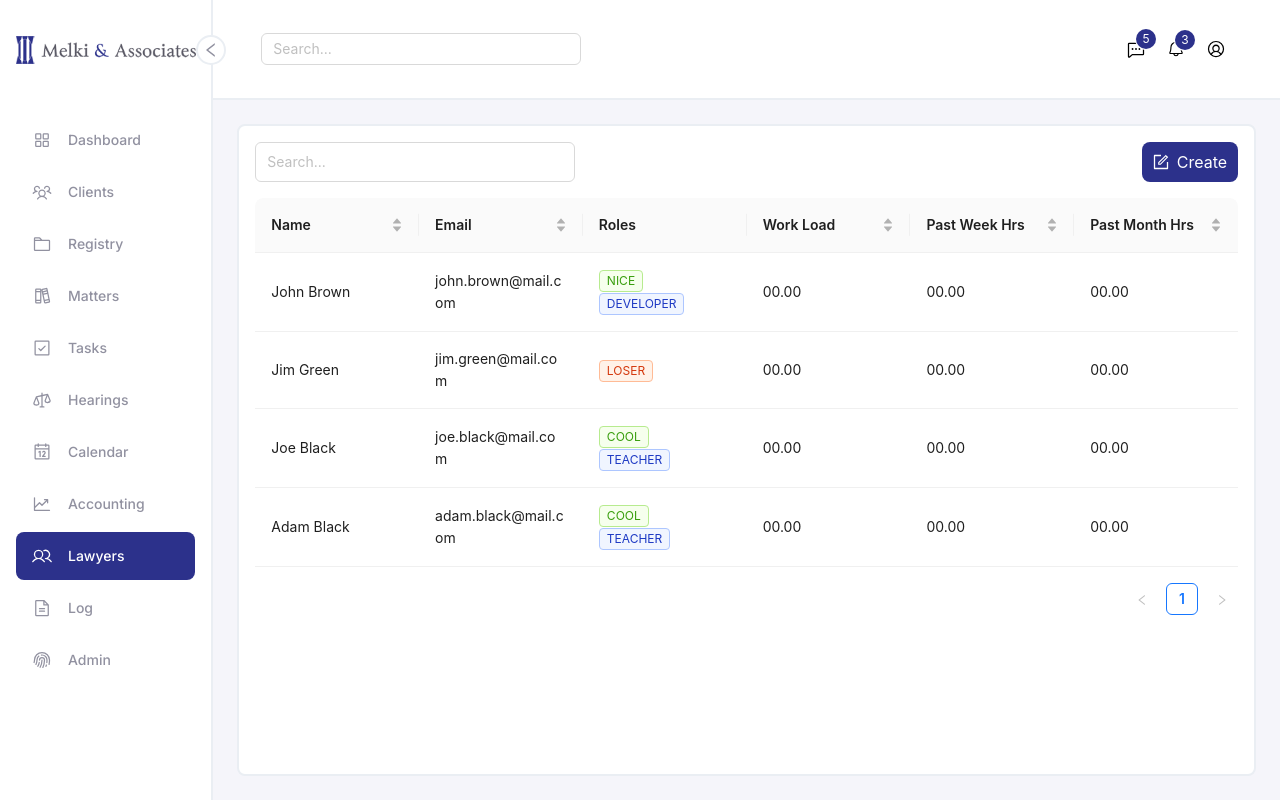
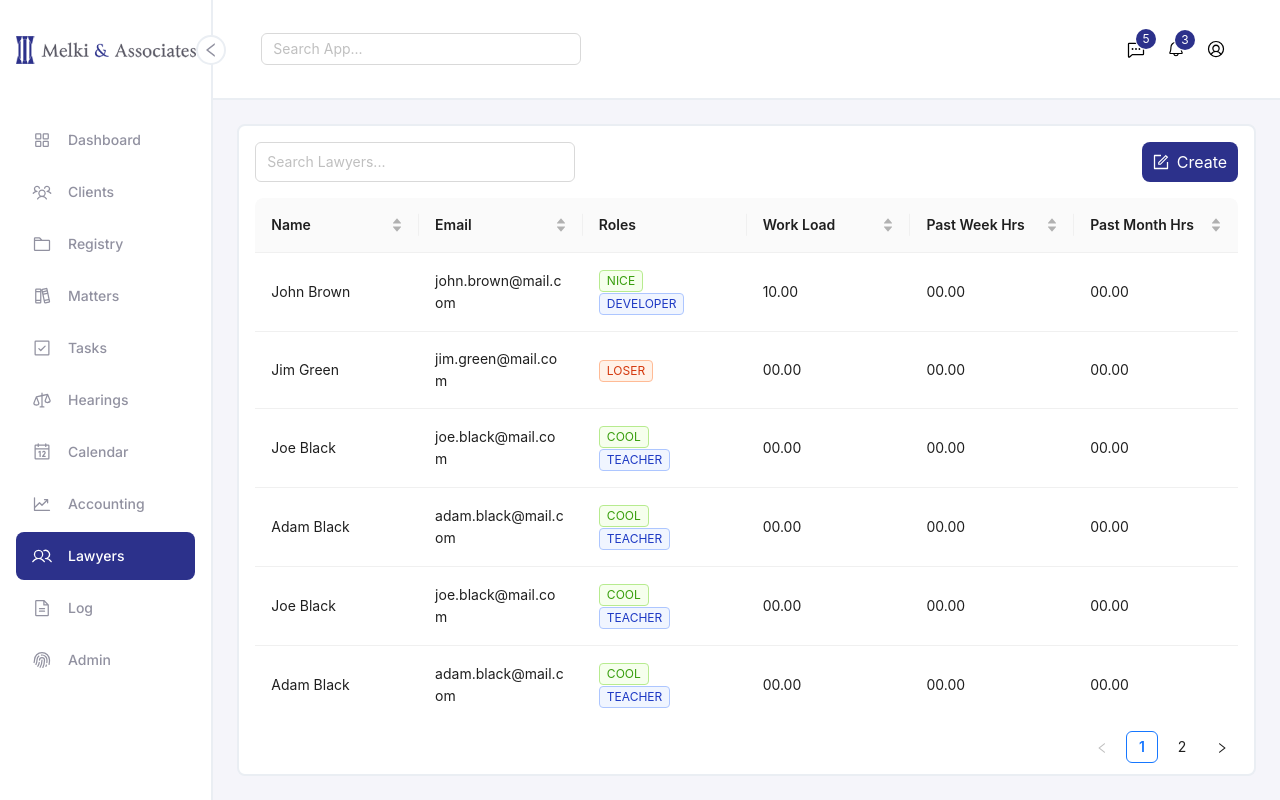
Before and after one commit to FK5/melki-poc, a Next.js app: page /dashboard/lawyers in a window 1280 px wide. Built offline with nearby package versions, Linux system fonts and the light colour scheme.

Commit message:
add drawer to lawyers page

```diff
--- a/package.json
+++ b/package.json
@@ -12,6 +12,7 @@
     "antd": "^5.15.3",
     "framer-motion": "^11.0.20",
     "next": "14.1.4",
+    "qs": "^6.12.0",
     "react": "^18",
     "react-dom": "^18",
     "react-icons": "^5.0.1"
--- a/src/app/components/CustomComponents/CustomButton.js
+++ b/src/app/components/CustomComponents/CustomButton.js
@@ -2,7 +2,7 @@ import { Button } from 'antd';
 import Link from 'next/link';
 import { ConfigProvider } from 'antd';
 
-export const CustomButton = ({ text, color, size, icon, classes, link }) => {
+export const CustomButton = ({ text, color, size, icon, classes, link, onClick }) => {
   if (link) {
     return (
       <Link href={link}>
@@ -10,7 +10,8 @@ export const CustomButton = ({ text, color, size, icon, classes, link }) => {
           className={`bg-${color} hover:bg-white hover:border-${color} hover:border-1 hover:text-[#2C318B] text-white ${classes}`}
           type="ghost"
           size={size}
-          icon={icon}>
+          icon={icon}
+          onClick={()=>onClick()}>
           {text}
         </Button>
       </Link>
@@ -21,7 +22,8 @@ export const CustomButton = ({ text, color, size, icon, classes, link }) => {
         className={`bg-${color} hover:bg-white hover:border-${color} hover:border-1 hover:text-${color} text-white ${classes}`}
         type="ghost"
         size={size}
-        icon={icon}>
+        icon={icon}
+        onClick={()=>onClick()}>
         {text}
       </Button>
     );
--- a/src/app/components/UserToolbar.js
+++ b/src/app/components/UserToolbar.js
@@ -11,7 +11,7 @@ import { primary } from "../variables/colors";
 export const UserToolbar = () => {
     return (
         <>
-            <CustomInput classes="w-80" placeholder="Search..." />
+            <CustomInput classes="w-80" placeholder="Search App..." />
             <div className="flex gap-2">
                 <div className="flex items-center justify-center rounded-full hover:bg-gray-200 h-8 w-8">
                     <Badge color={primary} count={5}>
--- a/src/app/components/actionButton.js
+++ b/src/app/components/actionButton.js
@@ -8,6 +8,6 @@ export default function ActionButton({ link, icon, classes, text, type }) {
     const router = useRouter()
     type
     return (
-        <Button className={`bg-${type} `+classes} icon={icon} onClick={() => router.push(link)}> {text} </Button>
+        <Button className={`bg-${type} `+classes} size='large' icon={icon} onClick={() => router.push(link)}> {text} </Button>
     )
 }
--- a/src/app/dashboard/lawyers/add/page.js
+++ b/src/app/dashboard/lawyers/add/page.js
@@ -1,6 +1,6 @@
 'use client'
 import { Typography } from 'antd';
-import { Input, Button } from 'antd';
+import { Input } from 'antd';
 import { FormOutlined } from '@ant-design/icons';
 import { IoMdArrowRoundBack } from "react-icons/io";
 import ActionButton from '@/app/components/actionButton';
--- a/src/app/dashboard/lawyers/page.js
+++ b/src/app/dashboard/lawyers/page.js
@@ -1,26 +1,170 @@
-'use client'
+'use client';
 import React from 'react';
+import { Typography } from 'antd';
+
 import { Table, Tag, Input } from 'antd';
 import { FormOutlined } from '@ant-design/icons';
 import { CustomButton } from '@/app/components/CustomComponents/CustomButton';
 import { CustomInput } from '@/app/components/CustomComponents/CustomInput';
 
+import { useState, useEffect, useRef } from 'react';
+
+import { Drawer } from 'antd';
+import ActionButton from '@/app/components/actionButton';
 // add these to divs flex-shrink-0 flex-grow-0 flex-basis-auto
 
 export default function Lawyers() {
+  const { Title } = Typography;
+  const { TextArea } = Input;
+
+  const [data, setData] = useState();
+  const [loading, setLoading] = useState(false);
+  const [h, setH] = useState(0);
+
+  const [drawerOpen, setDrawerOpen] = useState(false);
+
+  const [tableParams, setTableParams] = useState({
+    pagination: {
+      current: 1,
+      pageSize: 10
+    }
+  });
+
+  const showDrawer = () => {
+    setDrawerOpen(true);
+  };
+
+  const onClose = () => {
+    setDrawerOpen(false);
+  };
+
+  const pageRef = useRef(null);
+  const searchBarRef = useRef(null);
+
+  let results = [
+    {
+      key: '1',
+      name: 'John Brown',
+      email: 'john.brown@mail.com',
+      tags: ['nice', 'developer'],
+      workLoad: '10.00',
+      past_week_hours: '00.00',
+      past_month_hours: '00.00'
+    },
+    {
+      key: '2',
+      name: 'Jim Green',
+      email: 'jim.green@mail.com',
+      tags: ['loser'],
+      workLoad: '00.00',
+      past_week_hours: '00.00',
+      past_month_hours: '00.00'
+    },
+    {
+      key: '3',
+      name: 'Joe Black',
+      email: 'joe.black@mail.com',
+      tags: ['cool', 'teacher'],
+      workLoad: '00.00',
+      past_week_hours: '00.00',
+      past_month_hours: '00.00'
+    },
+    {
+      key: '4',
+      name: 'Adam Black',
+      email: 'adam.black@mail.com',
+      tags: ['cool', 'teacher'],
+      workLoad: '00.00',
+      past_week_hours: '00.00',
+      past_month_hours: '00.00'
+    },
+    {
+      key: '5',
+      name: 'Joe Black',
+      email: 'joe.black@mail.com',
+      tags: ['cool', 'teacher'],
+      workLoad: '00.00',
+      past_week_hours: '00.00',
+      past_month_hours: '00.00'
+    },
+    {
+      key: '6',
+      name: 'Adam Black',
+      email: 'adam.black@mail.com',
+      tags: ['cool', 'teacher'],
+      workLoad: '00.00',
+      past_week_hours: '00.00',
+      past_month_hours: '00.00'
+    },
+    {
+      key: '7',
+      name: 'Joe Black',
+      email: 'joe.black@mail.com',
+      tags: ['cool', 'teacher'],
+      workLoad: '00.00',
+      past_week_hours: '00.00',
+      past_month_hours: '00.00'
+    },
+    {
+      key: '8',
+      name: 'Adam Black',
+      email: 'adam.black@mail.com',
+      tags: ['cool', 'teacher'],
+      workLoad: '00.00',
+      past_week_hours: '00.00',
+      past_month_hours: '00.00'
+    },
+    {
+      key: '9',
+      name: 'Joe Black',
+      email: 'joe.black@mail.com',
+      tags: ['cool', 'teacher'],
+      workLoad: '00.00',
+      past_week_hours: '00.00',
+      past_month_hours: '00.00'
+    },
+    {
+      key: '10',
+      name: 'Adam Black',
+      email: 'adam.black@mail.com',
+      tags: ['cool', 'teacher'],
+      workLoad: '00.00',
+      past_week_hours: '00.00',
+      past_month_hours: '00.00'
+    },
+    {
+      key: '11',
+      name: 'Joe Black',
+      email: 'joe.black@mail.com',
+      tags: ['cool', 'teacher'],
+      workLoad: '00.00',
+      past_week_hours: '00.00',
+      past_month_hours: '00.00'
+    },
+    {
+      key: '13',
+      name: 'Adam Black',
+      email: 'adam.black@mail.com',
+      tags: ['cool', 'teacher'],
+      workLoad: '00.00',
+      past_week_hours: '00.00',
+      past_month_hours: '00.00'
+    }
+  ];
+
   const columns = [
     {
       title: 'Name',
       dataIndex: 'name',
       key: 'name',
       render: (text) => <a>{text}</a>,
-            sorter: (a, b) => a.name - b.name,
+      sorter: (a, b) => ('' + a.name).localeCompare(b.name)
     },
     {
       title: 'Email',
       dataIndex: 'email',
       key: 'email',
-            sorter: (a, b) => a.email - b.email,
+      sorter: (a, b) => ('' + a.email).localeCompare(b.email)
     },
     {
       title: 'Roles',
@@ -40,80 +184,149 @@ export default function Lawyers() {
             );
           })}
         </>
-            ),
+      )
     },
     {
       title: 'Work Load',
       dataIndex: 'workLoad',
       key: 'workLoad',
-            sorter: (a, b) => a.workLoad - b.workLoad,
+      sorter: (a, b) => Number(a.workLoad) - Number(b.workLoad)
     },
     {
       title: 'Past Week Hrs',
       dataIndex: 'past_week_hours',
       key: 'past_week_hours',
-            sorter: (a, b) => a.past_week_hours - b.past_week_hours,
-
+      sorter: (a, b) => Number(a.past_week_hours) - Number(b.past_week_hours)
     },
     {
       title: 'Past Month Hrs',
       dataIndex: 'past_month_hours',
       key: 'past_month_hours',
-            sorter: (a, b) => a.past_month_hours - b.past_month_hours,
-        },
-
+      sorter: (a, b) => Number(a.past_month_hours) - Number(b.past_month_hours)
+    }
   ];
 
-    const data = [
+  const fetchData = () => {
+    setLoading(true);
+
+    setTimeout(() => {
+      setData(results);
+      setLoading(false);
+      setTableParams(
         {
-            key: '1',
-            name: 'John Brown',
-            email: 'john.brown@mail.com',
-            tags: ['nice', 'developer'],
-            workLoad: '00.00',
-            past_week_hours: '00.00',
-            past_month_hours: '00.00',
+          ...tableParams,
+          pagination: {
+            ...tableParams.pagination,
+            total: results.length
+            // 200 is mock data, you should read it from server
+            // total: data.totalCount,
+          }
         },
-        {
-            key: '2',
-            name: 'Jim Green',
-            email: 'jim.green@mail.com',
-            tags: ['loser'],
-            workLoad: '00.00',
-            past_week_hours: '00.00',
-            past_month_hours: '00.00',
-        },
-        {
-            key: '3',
-            name: 'Joe Black',
-            email: 'joe.black@mail.com',
-            tags: ['cool', 'teacher'],
-            workLoad: '00.00',
-            past_week_hours: '00.00',
-            past_month_hours: '00.00'
-        },
-        {
-            key: '4',
-            name: 'Adam Black',
-            email: 'adam.black@mail.com',
-            tags: ['cool', 'teacher'],
-            workLoad: '00.00',
-            past_week_hours: '00.00',
-            past_month_hours: '00.00'
-        },
-    ];
+        1000
+      );
+    });
+  };
+
+  useEffect(() => {
+    fetchData();
+    getDivHeight();
+  }, []);
+
   const onChange = (pagination, filters, sorter, extra) => {
     console.log('params', pagination, filters, sorter, extra);
   };
+
+  const getDivHeight = () => {
+    if (pageRef.current && searchBarRef.current) {
+      console.log('Div Height:', searchBarRef.current.offsetHeight);
+      console.log('Div Height:', pageRef.current.offsetHeight);
+      console.log(pageRef.current.offsetHeight - searchBarRef.current.offsetHeight - 150);
+      setH(pageRef.current.offsetHeight - searchBarRef.current.offsetHeight - 150);
+    }
+  };
+
   return (
     <>
-            <div className='flex flex-col gap-4 flex-shrink-0 flex-grow-0 flex-basis-auto border-2 border-b-gray bg-white rounded-lg py-4 px-4 h-full'>
-                <div className='flex justify-between'>
-                    <CustomInput classes="w-80" placeholder="Search..." />
-                    <CustomButton link={"/dashboard/lawyers/add"} size={"large"} classes={'w-24'} icon={<FormOutlined />} text={"Create"} color={"primary"} />
+      <div
+        ref={pageRef}
+        className="flex flex-col gap-4 flex-shrink-0 flex-grow-0 flex-basis-auto border-2 border-b-gray bg-white rounded-lg py-4 px-4 h-full">
+        <div ref={searchBarRef} className="flex justify-between">
+          <CustomInput classes="w-80" placeholder="Search Lawyers..." />
+          <CustomButton
+            // link={'/dashboard/lawyers/add'}
+            size={'large'}
+            classes={'w-24'}
+            icon={<FormOutlined />}
+            text={'Create'}
+            color={'primary'}
+            onClick={() => showDrawer()}
+          />
         </div>
-                <Table columns={columns} scroll={{ y: 350 }} dataSource={data} onChange={onChange}/>
+        <Table
+          columns={columns}
+          scroll={{ y: h }}
+          loading={loading}
+          dataSource={data}
+          onChange={onChange}
+        />
       </div>
+      <Drawer title="Add Lawyer" width={'55%'} onClose={onClose} open={drawerOpen}>
+        <div className="flex">
+          <div className="flex flex-col">
+            <Title level={4}> Personal Information</Title>
+
+            <div className="flex flex-col w-[24rem] justify-between mb-4">
+              <Title level={5}>Email*</Title>
+              <Input className="w-72" placeholder="Email" />
+            </div>
+            <div className="flex flex-col w-[24rem] justify-between mb-4">
+              <Title level={5}>Password*</Title>
+              <Input className="w-72" placeholder="Password" />
+            </div>
+            <div className="flex flex-col w-[24rem] justify-between mb-4">
+              <Title level={5}>Full Name*</Title>
+              <Input className="w-72" placeholder="Full Name" />
+            </div>
+            <div className="flex flex-col w-[24rem] justify-between mb-4">
+              <Title level={5}>Phone*</Title>
+              <Input className="w-72" placeholder="Phone" />
+            </div>
+
+            <div className="flex flex-col w-[24rem] justify-between mb-4">
+              <Title level={5}>Street Address</Title>
+              <Input className="w-72" placeholder="Street Address" />
+            </div>
+          </div>
+
+          <div className="flex flex-col">
+            <Title level={4}> Additional Details</Title>
+
+            <div className="flex flex-col w-[24rem] justify-between mb-4">
+              <Title level={5}>Lawyer Role*</Title>
+              <Input className="w-72" placeholder="Lawyer Role" />
+            </div>
+            <div className="flex flex-col w-[24rem] justify-between mb-4">
+              <Title level={5}>Hourly Rate*</Title>
+              <Input className="w-72" placeholder="Hourly Rate" />
+            </div>
+            <div className="flex flex-col w-[24rem] justify-between mb-4">
+              <Title level={5}>MOF Number</Title>
+              <Input className="w-72" placeholder="MOF Number" />
+            </div>
+            <div className="flex flex-col w-[24rem] justify-between mb-4">
+              <Title level={5}>Notes</Title>
+              <TextArea className="w-72" placeholder="Notes" rows={4} />
+            </div>
+          </div>
+        </div>
+        <ActionButton
+          link={''}
+          classes={'text-white w-24'}
+          icon={<FormOutlined />}
+          text={'Create'}
+          type={'primary'}
+        />
+      </Drawer>
     </>
-    )
+  );
 }
```
Also changed, not shown: 1 other file (tests, documents, lock files or other folders). Lines whose indentation alone changed are shown as unchanged.
